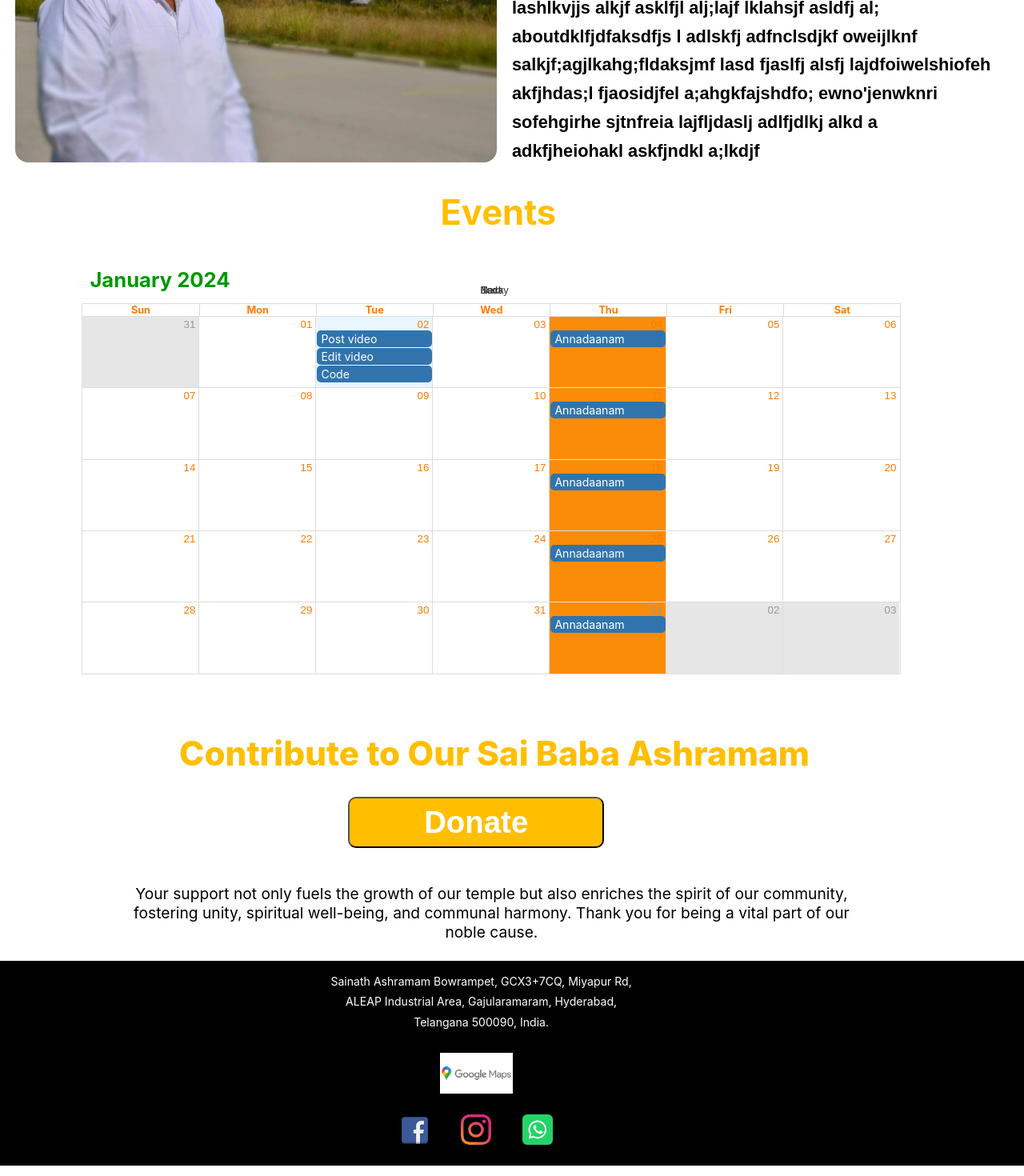
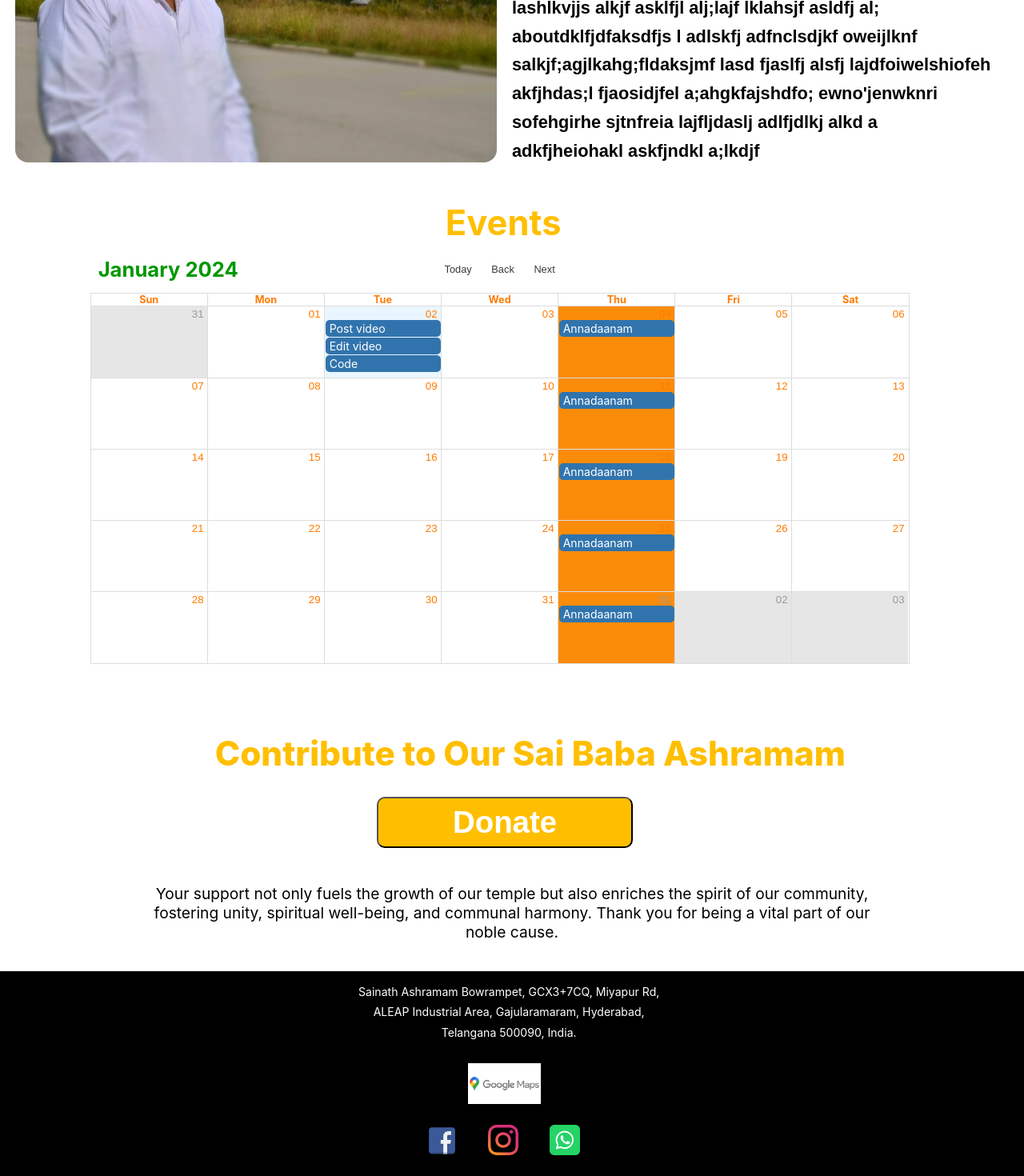
Before and after one commit to Ani2nem/Ashramam, a React (Create React App) app: page / in a window 1280 px wide. Shown: the part 911-2381 px from the top of the page at 80% size. Built offline with nearby package versions, Linux system fonts and the light colour scheme.

Commit message:
fixed alignment issues overall page

```diff
--- a/src/Donate/Donate.css
+++ b/src/Donate/Donate.css
@@ -1,7 +1,7 @@
 .donate-button{
     position: absolute;
     top: 149vw;
-    left: 34%;
+    left: 36.8%;
     background-color:rgb(255,191,0);
     color: white;
     text-align: center;
@@ -20,7 +20,7 @@
 .donation-title{
     position: absolute;
     top: 140vw;
-    left: 17.5%;
+    left: 21%;
     font-weight: 800;
     color: black;
     font-size: 3.3vw;
@@ -31,7 +31,7 @@
     color:black;
     position: absolute;
     top: 156vw;
-    left: 13vw;
+    left: 15vw;
     max-width: 70vw;
     text-align: center;
     font-size: 1.5vw;
--- a/src/Events/Events.css
+++ b/src/Events/Events.css
@@ -1,7 +1,7 @@
 .events-section {
     position: absolute;
     color: rgb(255, 123, 0);
-    top: 87vw;
+    top: 88vw;
     left: 43%;
 }
 
@@ -9,14 +9,15 @@
     position: absolute;
     font-size: 3.4vw;
     color:rgb(255, 191, 0);
+    left: 0.5vw;
 }
 
 .calendar-js{
     position: absolute;
-    top: 10vw;
+    top: 8vw;
     width: 80vw;
     height: 40vw;
-    left: -35vw;
+    left: -34.2vw;
     z-index: -3;
     font-size: 1.1vw;
 }
@@ -37,6 +38,5 @@
     border: none !important;
     font-size: 1vw;
     padding: .375vw 1vw !important;
-    position: absolute;
-    left: 38vw;
+    position: relative;
   }
--- a/src/Footer/Footer.css
+++ b/src/Footer/Footer.css
@@ -1,6 +1,6 @@
 .footer-section{
     position: absolute;
-    top: 165vw;
+    top: 166vw;
     background-color: black;
     height: 20vw;
     width: 100%;
@@ -12,7 +12,7 @@
     text-align: center;
     max-width: 30vw;
     position: relative;
-    left: 32%;
+    left: 34.7%;
     line-height: 2vw;
     margin-top: 1vw;
 }
@@ -21,7 +21,7 @@
     position: absolute;
     display:flex;
     top: 15vw;
-    left: 39vw;
+    left: 41.65vw;
     height: 3vw;
     width: 7vw;
     justify-content: space-between;
@@ -38,7 +38,8 @@
     position: absolute;
     display: flex;
     top: 9vw;
-    left: 43vw;
+    left: 45.7vw;
+    border-radius: 3%;
     height: 4vw;
     justify-content: space-between;
 }
```
